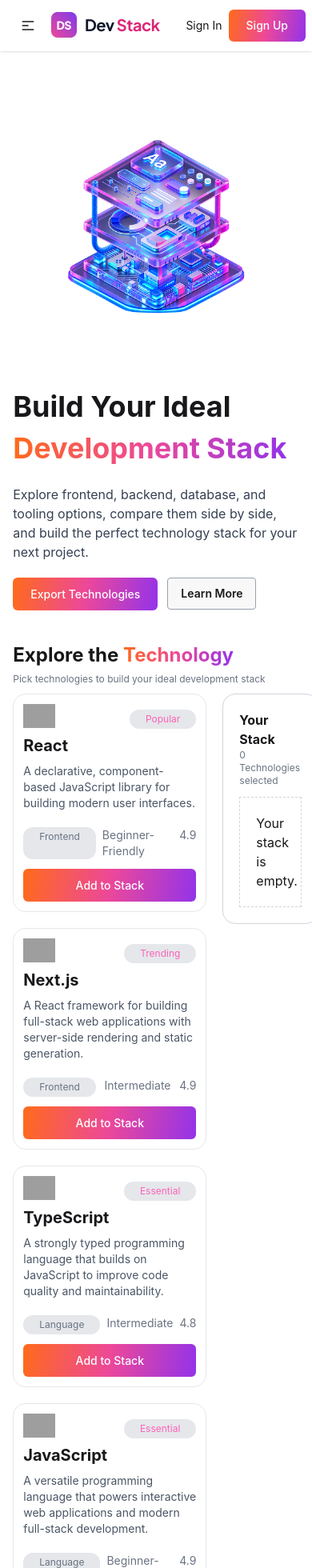
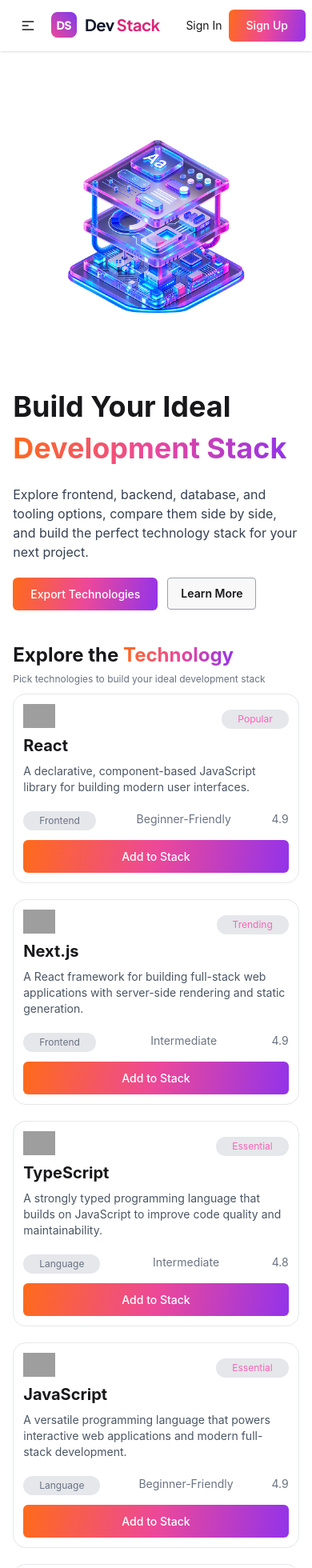
Before and after one commit to jnoyon/devstack, a React (Vite) app: page / in a window 390 px wide. Shown: the top 1960 px of the page at 80% size. Built offline with nearby package versions, Linux system fonts and the light colour scheme; grey boxes are pictures that could not be loaded.

Commit message:
Responsive Added

```diff
--- a/src/assets/components/Technologies.jsx
+++ b/src/assets/components/Technologies.jsx
@@ -19,7 +19,6 @@ export default function Technologies() {
       .catch(() => toast.error("Failed to load technologies"));
   }, []);
 
-  // Add Technology
   const handleAdd = (id) => {
     const technology = technologies.find((item) => item.id === id);
 
@@ -37,7 +36,6 @@ export default function Technologies() {
     toast.success(`${technology.name} added successfully`);
   };
 
-  // Remove Technology
   const handleRemove = (id) => {
     setSelectedTechnologies((prev) => prev.filter((item) => item.id !== id));
 
@@ -64,7 +62,7 @@ export default function Technologies() {
         </span>
       </div>
 
-      <div className="flex gap-5 justify-between">
+      <div className="flex flex-col md:flex-row gap-5 justify-between">
         <div className="md:w-8/12 w-full">
           <div className="grid md:grid-cols-3 gap-5">
             {technologies.map((technology) => {
@@ -84,7 +82,7 @@ export default function Technologies() {
           </div>
         </div>
 
-        <div className="w-4/12">
+        <div className="md:w-4/12">
           <Stack
             selectedTechnologies={selectedTechnologies}
             handleRemove={handleRemove}
```
